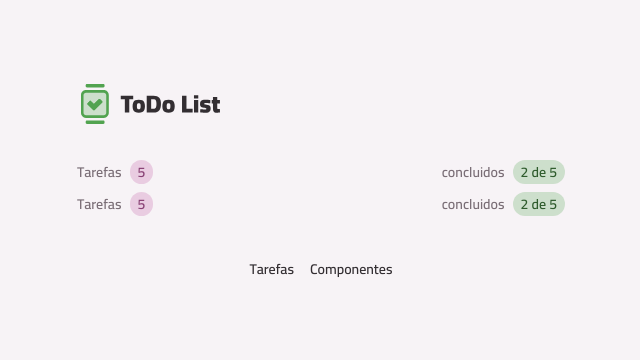
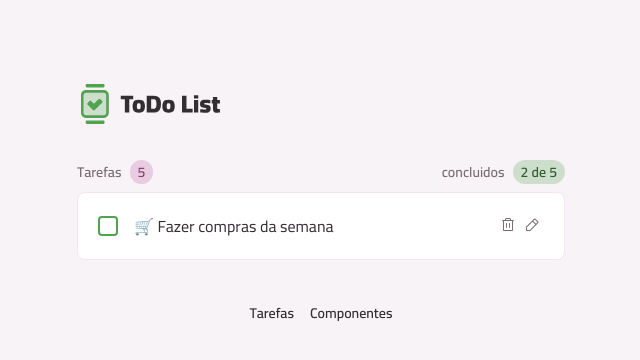
Before and after one commit to william-thomass/todolistreact, a React (Vite) app: page / in a window 1280 px wide. Shown: the top 360 px of the page, without its empty margins (319-959 px from the left). Built offline with nearby package versions, Linux system fonts and the light colour scheme.

Commit message:
feat: task-item core-components

```diff
--- /dev/null
+++ b/src/core-components/task-item.tsx
@@ -0,0 +1,46 @@
+import ButtonIcon from "../components/button-icon";
+import Text from "../components/text";
+import TrashIcon from "../assets/icons/Trash-Regular.svg?react"
+import PincelIcon from "../assets/icons/PencilSimple-Regular.svg?react"
+import XIcon from "../assets/icons/X-Regular.svg?react"
+import CheckIcon from "../assets/icons/Check-Regular.svg?react"
+import Card from "../components/Card";
+import InputCheckbox from "../components/input-checkbox";
+import React from "react";
+import InputText from "../components/inputText";
+
+export default function TaskItem(){
+
+  const [isEditing, setIsEditing] = React.useState(false)
+
+  function handleEditing(){
+    setIsEditing(true)
+  }
+
+  function handleCancelEdit(){
+    setIsEditing(false)
+  }
+
+  return(
+    <Card size={"md"} className="flex items-center gap-4">
+      {!isEditing ? (
+      <>
+      <InputCheckbox />
+      <Text className="flex-1">🛒 Fazer compras da semana</Text>
+    <div>
+      <ButtonIcon variant={"tertinary"} icon={TrashIcon}/>
+      <ButtonIcon variant={"tertinary"} icon={PincelIcon} onClick={handleEditing}/>
+    </div>
+    </>
+    ) : (
+      <>
+      <InputText className="flex-1"/>
+      <div className="flex gap-1">
+      <ButtonIcon variant={"secondary"} icon={XIcon} onClick={handleCancelEdit}/>
+      <ButtonIcon variant={"primary"} icon={CheckIcon}/>
+    </div>
+      </>
+    )}
+    </Card>
+  )
+}
--- a/src/pages/page-home.tsx
+++ b/src/pages/page-home.tsx
@@ -1,4 +1,5 @@
 import Container from "../components/container";
+import TaskItem from "../core-components/task-item";
 
 import TasksSummary from "../core-components/tasks-summary";
 
@@ -11,11 +12,7 @@
 
     </header>
 
-      <header className="flex items-center justify-between">
-
-  <TasksSummary/>
-
-    </header>
+  <TaskItem/>
 
   </Container>
   </>
```
